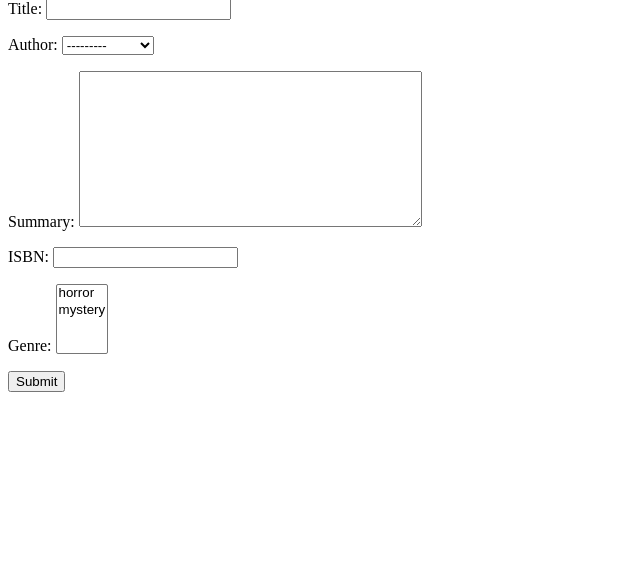
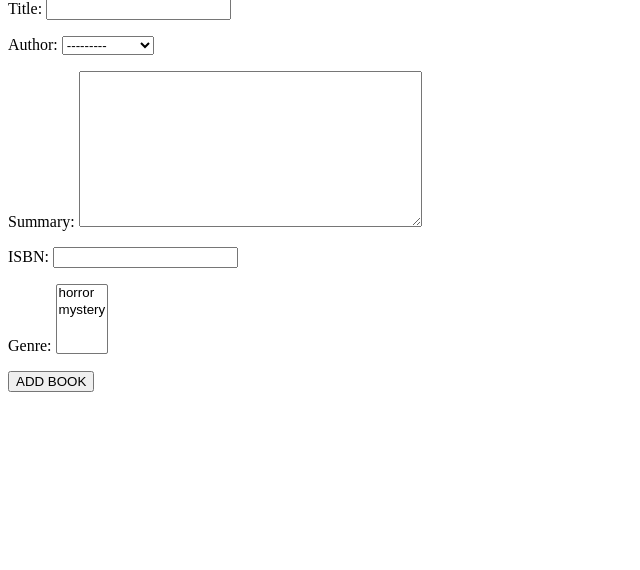
Before and after one commit to Aakashraz/learn-userauthentication, a Django app: page /catalog/add-book/ in a window 1280 px wide. Shown: the part 50-620 px from the top of the page, without its empty margins (0-640 px from the left). Run offline with Django 4.2, Linux system fonts and the light colour scheme; data comes from the database, SQL or seed files in the repository; both versions use the stored data as it was after the commit.

Commit message:
Reverse Match error solved

```diff
--- a/Library/catalog/models.py
+++ b/Library/catalog/models.py
@@ -28,7 +28,8 @@
         return self.title
 
     def get_absolute_url(self):
-        return reverse("book_detail", kwargs={"pk": self.pk})
+        return reverse("catalog:book_detail", kwargs={"pk": self.pk})
+
 
 
 
--- a/Library/catalog/templates/catalog/book_form.html
+++ b/Library/catalog/templates/catalog/book_form.html
@@ -1,7 +1,7 @@
 <h3>Add New Book </h3>
 
-<form method='POST' >
+<form method= "POST">
     {% csrf_token %}
     {{ form.as_p }}
-    <input type= "submit" value= "Submit">
+    <input type= "submit" value= "ADD BOOK">
 </form>
--- a/Library/catalog/urls.py
+++ b/Library/catalog/urls.py
@@ -7,4 +7,5 @@
     path("", views.index, name='index'),
     path("add-book/", views.BookCreateView.as_view(), name='add_book'),
     path("book/<int:pk>/", views.BookDetailView.as_view(), name='book_detail'),
+
 ]
--- a/Library/catalog/views.py
+++ b/Library/catalog/views.py
@@ -25,4 +25,3 @@
 
 class BookDetailView(DetailView):
     model= Book
-    template_name= "book_detail.html"
```
Also changed, not shown: Library/db.sqlite3.
